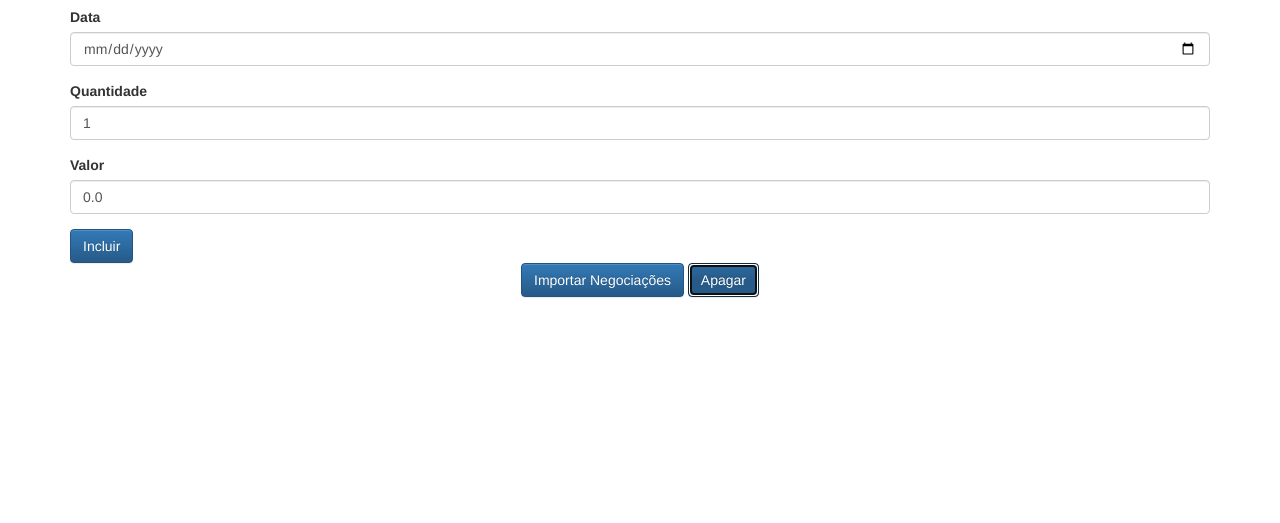
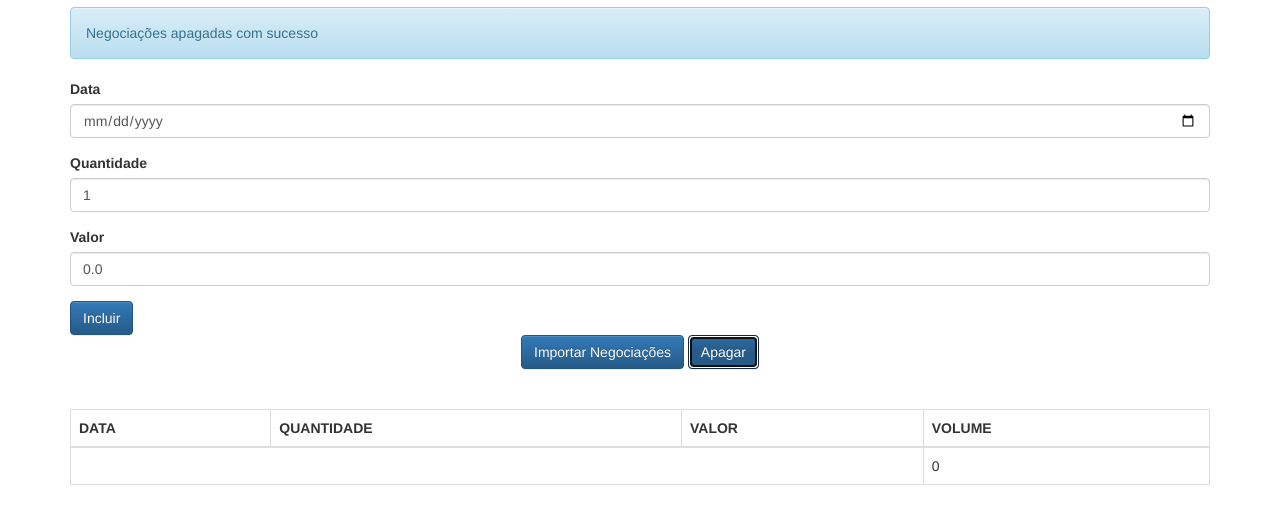
Before and after one commit to IrlanFreitas/engenheiro-javascript, a plain HTML site: page javascript avancado II - ES6, orientação a objetos e padrões de projetos/client/index.html in a window 1280 px wide. Both pictures are taken after a click on the button "Apagar". Shown: the part 63-586 px from the top of the page. Drawn offline with Linux system fonts and the light colour scheme.

Commit message:
Finalizando os vídeos sobre Proxy

```diff
--- a/javascript avancado II - ES6, orientação a objetos e padrões de projetos/client/index.html
+++ b/javascript avancado II - ES6, orientação a objetos e padrões de projetos/client/index.html
@@ -82,23 +82,26 @@
         //}) **/
 
 
-        let lista = new Proxy(new ListaNegociacoes(), {
+        // let lista = new Proxy(new ListaNegociacoes(), {
 
-            get: function (target, prop, receiver) {
+        //     get(target, prop, receiver) {
 
-                if(['adiciona','esvazia'].includes(prop) &&
-                    typeof(target[prop]) == typeof(Function)) {
+        //         if(['adiciona','esvazia'].includes(prop) &&
+        //             typeof(target[prop]) == typeof(Function)) {
+
+        //             return function() {
+        //                 console.log(`Interceptando ${prop}`)
+        //                 Reflect.apply(target[prop], target, arguments)
+
+        //             }
+        //         }
+
+        //         return Reflect.get(target, prop, receiver)
+        //     }
+        // })
 
 
-
-                }
-
-                return Reflect.get(target, prop, receiver)
-            }
-        })
-
-
-        lista.adiciona(new Negociacao(new Date(), 1, 100))
+        // lista.adiciona(new Negociacao(new Date(), 1, 100))
 
     </script>
 </body>
--- a/javascript avancado II - ES6, orientação a objetos e padrões de projetos/client/js/app/controllers/NegociacaoController.js
+++ b/javascript avancado II - ES6, orientação a objetos e padrões de projetos/client/js/app/controllers/NegociacaoController.js
@@ -14,7 +14,26 @@ class NegociacaoController {
         this._inputData = $("#data")
         this._inputValor = $("#valor")
 
-        // this._listaNegociacoes = new ListaNegociacoes()
+        let self = this
+
+        this._listaNegociacoes = new Proxy(new ListaNegociacoes(), {
+
+            get(target, prop, receiver) {
+
+                if(['adiciona','esvazia'].includes(prop) &&
+                    typeof(target[prop]) == typeof(Function)) {
+
+                    return function() {
+                        console.log(`Interceptando ${prop}`)
+                        Reflect.apply(target[prop], target, arguments)
+                        self._negociacoesView.update(target)
+
+                    }
+                }
+
+                return Reflect.get(target, prop, receiver)
+            }
+        })
 
         this._negociacoesView = new NegociacoesView($('#negociacoesView'))
         this._negociacoesView.update(this._listaNegociacoes)
```
